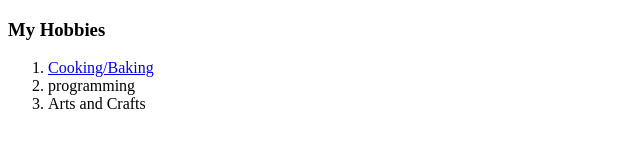
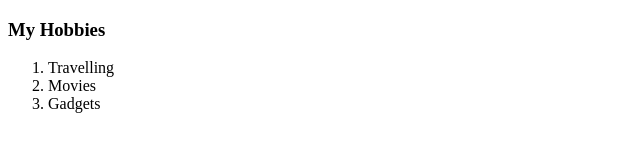
Before and after one commit to waqasarif22/course, a plain HTML site: page hobbies.html in a window 1280 px wide. Shown: the whole page, without its empty margins (0-640 px from the left). Drawn offline with Linux system fonts and the light colour scheme.

Commit message:
Update hobbies.html

```diff
--- a/hobbies.html
+++ b/hobbies.html
@@ -8,11 +8,9 @@
   <body>
     <h3>My Hobbies</h3>
     <ol>
-      <li>
-        <a href="https://www.facebook.com/media/set/?set=a.427218657197&type=3">Cooking/Baking</a>
-      </li>
-      <li>programming</li>
-      <li>Arts and Crafts</li>
+      <li>Travelling</li>
+      <li>Movies</li>
+      <li>Gadgets</li>
     </ol>
   </body>
 </html>
```
